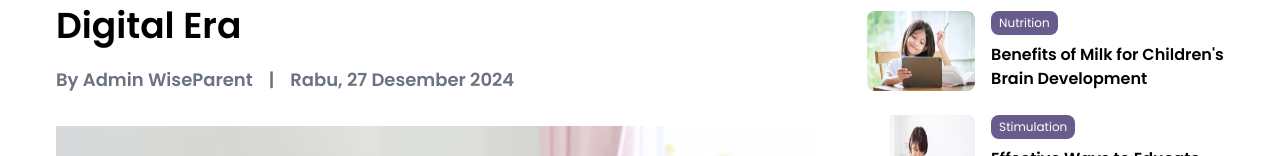
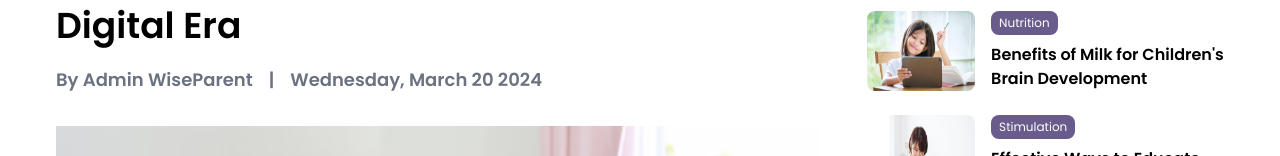
Before and after one commit to hoshiirui/wise-parent-fe, a React (Vite) app: page /parenting/article/1 in a window 1280 px wide. Shown: the part 153-309 px from the top of the page. Built offline with nearby package versions, Linux system fonts and the light colour scheme.

Commit message:
fixing dates in article detail
matching comments dates

```diff
--- a/src/pages/ArticleDetails.tsx
+++ b/src/pages/ArticleDetails.tsx
@@ -81,7 +81,7 @@ const ArticleDetails = () => {
                     </p>
                     <p className="text-lg font-semibold text-gray-500">|</p>
                     <p className="text-lg font-semibold text-gray-500">
-                      Rabu, 27 Desember 2024
+                      Wednesday, March 20 2024
                     </p>
                   </div>
                   <img src="/img/nutrisi.png" alt="artikel" className="mt-4" />
@@ -250,7 +250,7 @@ const ArticleDetails = () => {
                       </p>
                       <p className="text-lg font-semibold text-gray-500">|</p>
                       <p className="text-lg font-semibold text-gray-500">
-                        Rabu, 27 Desember 2024
+                        Wednesday, March 20 2024
                       </p>
                     </div>
                     <img
@@ -473,7 +473,7 @@ const ArticleDetails = () => {
                     </p>
                     <p className="text-lg font-semibold text-gray-500">|</p>
                     <p className="text-lg font-semibold text-gray-500">
-                      Rabu, 27 Desember 2024
+                      Wednesday, March 20 2024
                     </p>
                   </div>
                   <img src="/img/parenting.png" alt="artikel" className="mt-4" />
```
